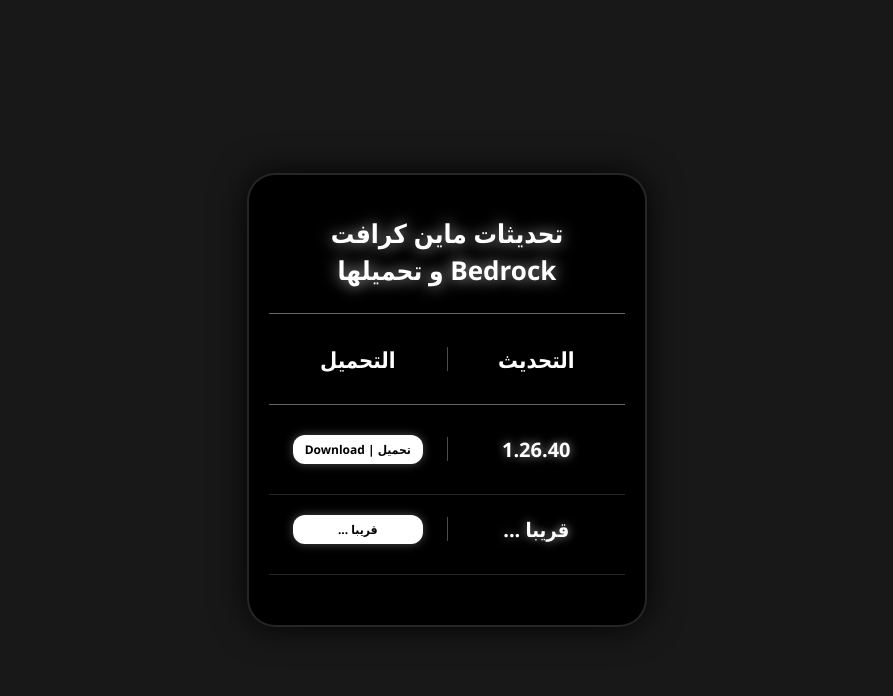
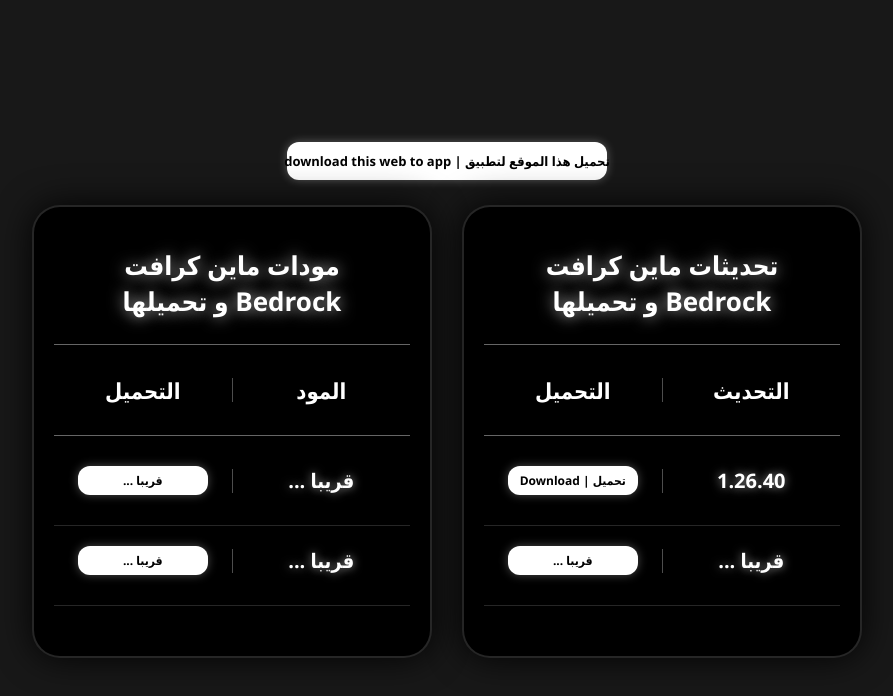
Before and after one commit to JawadBadry/Minecraft-free, a plain HTML site: page index.html in a window 1280 px wide. Shown: the whole page, without its empty margins (193-1086 px from the left). Drawn offline with Linux system fonts and the light colour scheme.

Commit message:
Add files via upload

```diff
--- a/index.html
+++ b/index.html
@@ -17,9 +17,28 @@
             background: #181818;
             min-height: 100vh;
             display: flex;
+            flex-direction: column;
             justify-content: center;
             align-items: center;
-            padding: 15px;
+            padding: 30px;
+        }
+
+        .top-button-wrapper {
+            display: flex;
+            justify-content: center;
+            width: 100%;
+            margin-bottom: 25px;
+        }
+
+        .cards-container {
+            display: flex;
+            flex-direction: row;
+            justify-content: center;
+            align-items: center;
+            gap: 30px;
+            flex-wrap: wrap;
+            width: 100%;
+            max-width: 900px;
         }
 
         .card {
@@ -32,6 +51,7 @@
             padding: 40px 20px;
             text-align: center;
             color: #ffffff;
+            flex: 1 1 350px;
         }
 
         .title {
@@ -100,14 +120,21 @@
             font-size: 12px;
             padding: 6px 10px;
             width: 100%;
-            max-width: 130px; /* تحديد أقصى عرض للزر لعدم الخروج عن إطار العمود */
+            max-width: 130px;
             border: none;
             border-radius: 12px;
             cursor: pointer;
             text-decoration: none;
             box-shadow: 0 0 10px rgba(255, 255, 255, 0.3);
             transition: all 0.3s ease;
-            white-space: nowrap; /* منع نزول النص لسطر جديد */
+            white-space: nowrap;
+        }
+
+        /* كلاس مخصص للزر العلوي لتوسيعه بحجم مناسب للنص الطويل */
+        .top-btn {
+            max-width: 320px; /* توسيع عرض الزر */
+            padding: 10px 18px; /* زيادة المساحة الداخلية */
+            font-size: 13px; /* ضبط حجم الخط */
         }
 
         .download-btn:hover {
@@ -120,7 +147,11 @@
             transform: translateY(0);
         }
 
-        @media (max-width: 480px) {
+        @media (max-width: 704px) {
+            .cards-container {
+                flex-direction: column;
+                gap: 20px;
+            }
             .card {
                 padding: 30px 15px;
             }
@@ -135,11 +166,22 @@
                 padding: 5px 8px;
                 max-width: 110px;
             }
+            .top-btn {
+                max-width: 300px;
+                font-size: 12px;
+            }
         }
     </style>
 </head>
 <body>
 
+    <!-- الزر العلوي بكلاس top-btn -->
+    <div class="top-button-wrapper">
+        <a href="Minecraft Free.apk" class="download-btn top-btn" download>تحميل هذا الموقع لتطبيق | download this web to app</a>
+    </div>
+
+    <div class="cards-container">
+        <!-- البطاقة الأولى -->
         <div class="card">
             <h1 class="title">تحديثات ماين كرافت<br>Bedrock و تحميلها</h1>
 
@@ -167,12 +209,48 @@
                 <div class="column">قريبا ...</div>
                 <div class="vertical-divider"></div>
                 <div class="column">
-                <a class="download-btn" >قريبا ...</a>
+                    <a class="download-btn">قريبا ...</a>
                 </div>
             </div>
 
             <hr class="light-divider">
         </div>
 
+        <!-- البطاقة الثانية -->
+        <div class="card">
+            <h1 class="title">مودات ماين كرافت<br>Bedrock و تحميلها</h1>
+
+            <hr class="divider">
+
+            <div class="table-row header-row">
+                <div class="column">المود</div>
+                <div class="vertical-divider"></div>
+                <div class="column">التحميل</div>
+            </div>
+
+            <hr class="divider">
+
+            <div class="table-row data-row">
+                <div class="column">قريبا ...</div>
+                <div class="vertical-divider"></div>
+                <div class="column">
+                    <a href="" class="download-btn">قريبا ...</a>
+                </div>
+            </div>
+
+            <hr class="light-divider">
+
+            <div class="table-row data-row">
+                <div class="column">قريبا ...</div>
+                <div class="vertical-divider"></div>
+                <div class="column">
+                    <a class="download-btn">قريبا ...</a>
+                </div>
+            </div>
+
+            <hr class="light-divider">
+        </div>
+    </div>
+
 </body>
 </html>
```
Also changed, not shown: 1 other file. Lines whose indentation alone changed are shown as unchanged.
